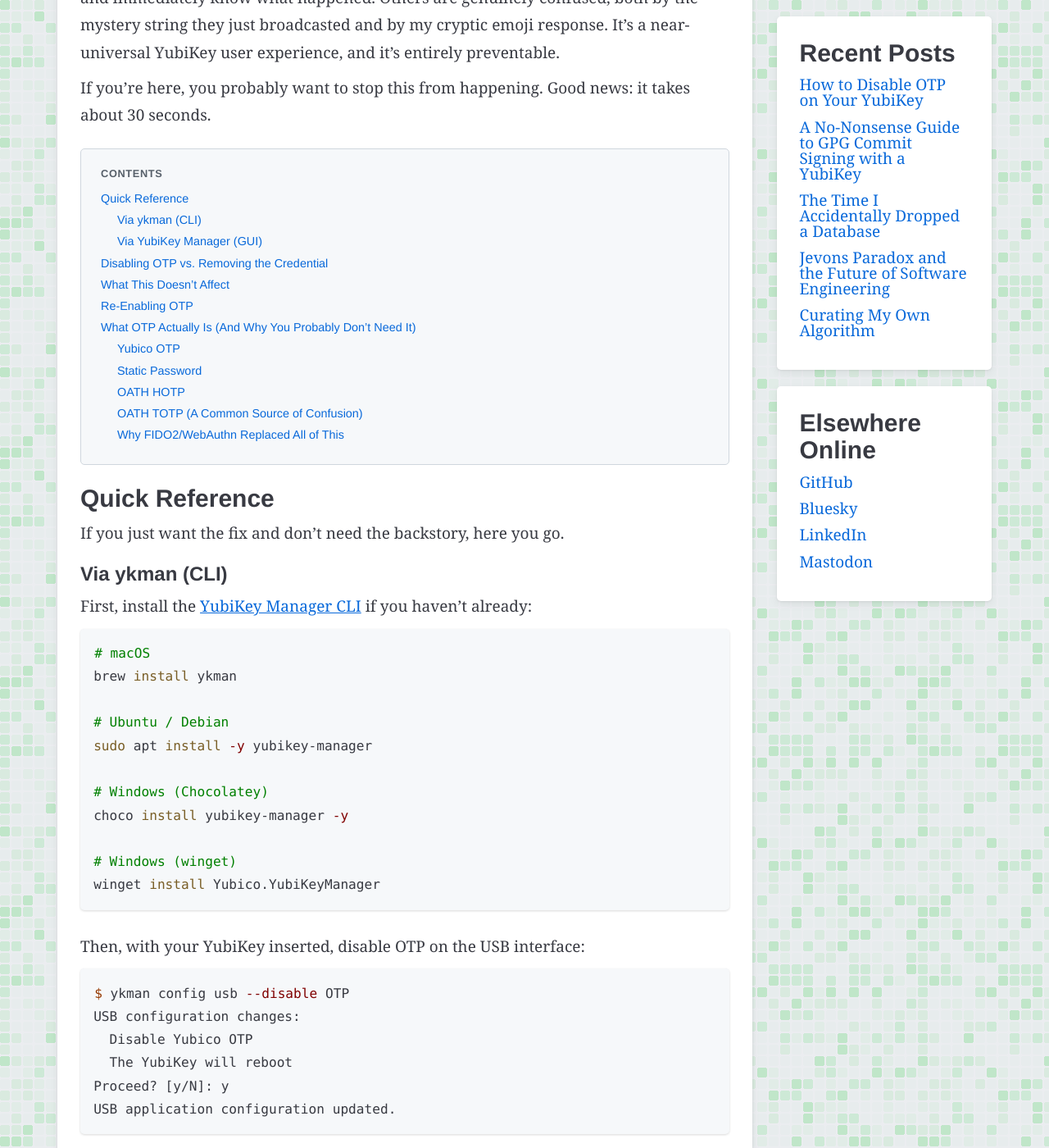
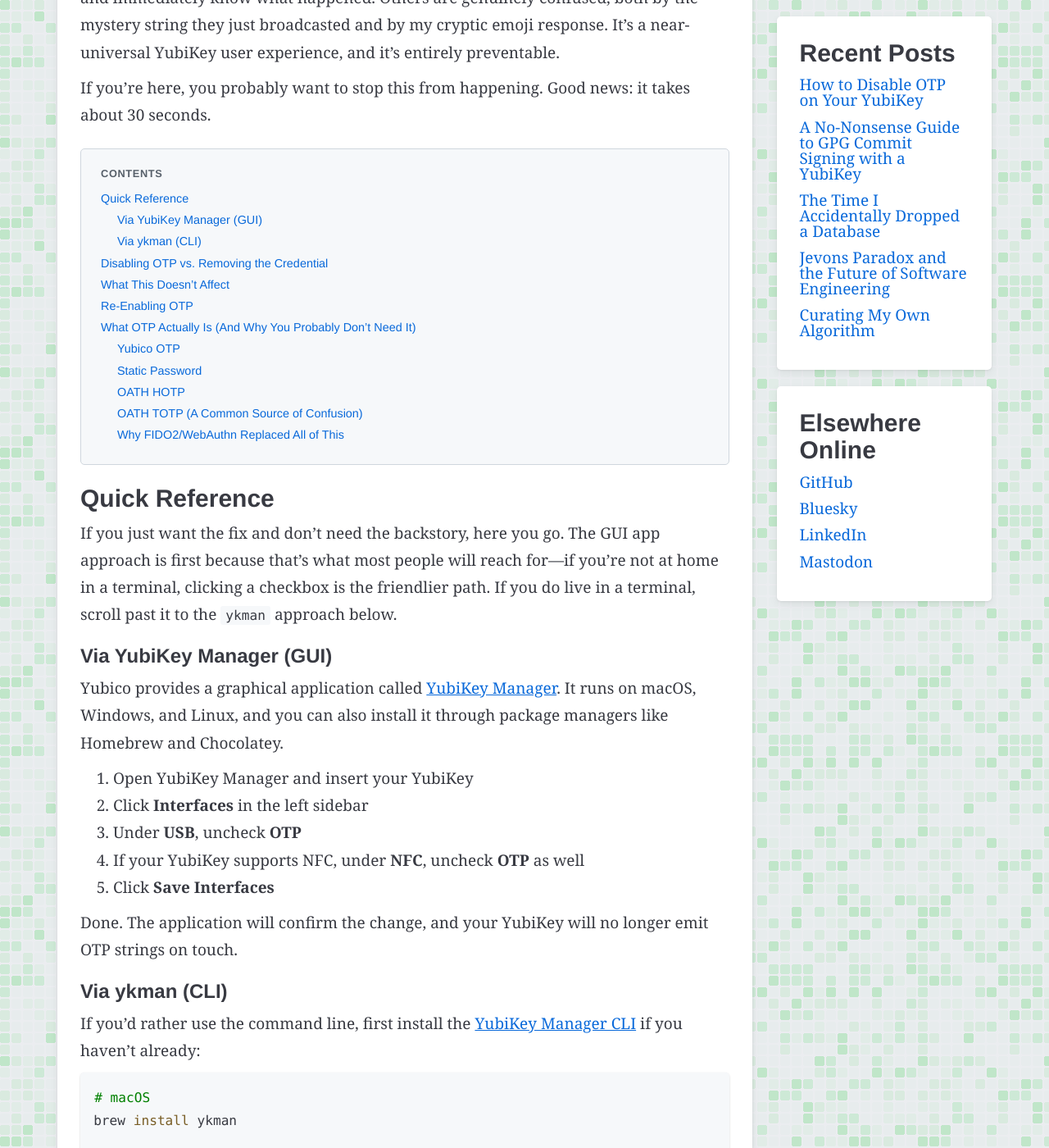
Before and after one commit to ryanspletzer/ryanspletzer.github.io, a Jekyll site: the page built from _posts/2026-04-18-how-to-disable-otp-on-your-yubikey.md, in a window 1280 px wide and 1400 px high, scrolled down 994 px. Shown: the whole window at 82% size. Built offline with Jekyll 4.4.1, drawn with Linux system fonts in a browser that asks for light colours; some of the changed text lies outside the part shown.

Commit message:
Reorder Quick Reference (GUI first) and flesh out reprogram example
- Put the GUI method before the ykman CLI method in Quick Reference,
  and add a short framing paragraph: most readers will reach for the
  GUI; terminal-comfortable folks can scroll to the ykman version
- Reword the GUI section's opener now that it's not the secondary
  option, and pull the platform/package-manager note out of step 1
  into the intro paragraph for cleaner steps
- Reword the CLI section's opener and update the closing line
- In the Re-Enabling section, list the GUI re-enable first (linking
  back to Quick Reference) to match the new ordering
- Show the full output of `ykman otp yubiotp ... --serial-public-id
  --generate-private-id --generate-key` (verified against ykman 5.9.1)
  so the reprogram example matches the format of the disable examples

Co-Authored-By: Claude Opus 4.7 (1M context) <noreply@anthropic.com>

````diff
--- a/_posts/2026-04-18-how-to-disable-otp-on-your-yubikey.md
+++ b/_posts/2026-04-18-how-to-disable-otp-on-your-yubikey.md
@@ -54,10 +54,33 @@ Good news: it takes about 30 seconds.
 
 If you just want the fix and don't need the backstory,
 here you go.
+The GUI app approach is first because that's what most people will reach for—if
+you're not at home in a terminal,
+clicking a checkbox is the friendlier path.
+If you do live in a terminal,
+scroll past it to the `ykman` approach below.
+
+### Via YubiKey Manager (GUI)
+
+Yubico provides a graphical application called
+[YubiKey Manager](https://www.yubico.com/support/download/yubikey-manager/).
+It runs on macOS, Windows, and Linux,
+and you can also install it through package managers like Homebrew and Chocolatey.
+
+1. Open YubiKey Manager and insert your YubiKey
+2. Click **Interfaces** in the left sidebar
+3. Under **USB**, uncheck **OTP**
+4. If your YubiKey supports NFC, under **NFC**, uncheck **OTP** as well
+5. Click **Save Interfaces**
+
+Done.
+The application will confirm the change,
+and your YubiKey will no longer emit OTP strings on touch.
 
 ### Via ykman (CLI)
 
-First, install the
+If you'd rather use the command line,
+first install the
 [YubiKey Manager CLI](https://developers.yubico.com/yubikey-manager/)
 if you haven't already:
 
@@ -99,29 +122,11 @@ NFC application configuration updated.
 
 That's it.
 No more accidental OTP strings.
-Read on for the GUI method, more context, or to understand what you just did.
-
-### Via YubiKey Manager (GUI)
-
-If you'd rather not use the command line, Yubico provides a graphical application:
-
-1. Download and install
-   [YubiKey Manager](https://www.yubico.com/support/download/yubikey-manager/)
-   (available on macOS, Windows, and Linux,
-   and you can also get this through package managers like Homebrew and Chocolatey)
-2. Open YubiKey Manager and insert your YubiKey
-3. Click **Interfaces** in the left sidebar
-4. Under **USB**, uncheck **OTP**
-5. If your YubiKey supports NFC, under **NFC**, uncheck **OTP** as well
-6. Click **Save Interfaces**
-
-Done.
-The application will confirm the change,
-and your YubiKey will no longer emit OTP strings on touch.
+Read on for more context, and to understand what you just disabled.
 
 ## Disabling OTP vs. Removing the Credential
 
-There are actually two different things you can do here,
+There are actually two different things you can do here to remove OTP,
 and it's worth understanding the distinction.
 
 **Disabling the OTP application** is what the Quick Reference section above does.
@@ -201,7 +206,10 @@ I'm struggling to imagine why you would,
 but who am I to judge—the
 process is straightforward.
 
-Via ykman:
+Via the GUI app: same steps as before in the [Quick Reference](#quick-reference),
+but check the OTP box instead of unchecking it.
+
+Via `ykman`:
 
 ```bash
 # Re-enable OTP over USB
@@ -211,15 +219,16 @@ ykman config usb --enable OTP
 ykman config nfc --enable OTP
 ```
 
-Via the GUI: same steps as before,
-but check the OTP box instead of unchecking it.
-
 If you went the slot-credential route
 and deleted the Yubico OTP credential from Slot 1,
 you can reprogram it:
 
 ```bash
-ykman otp yubiotp 1 --serial-public-id --generate-private-id --generate-key
+$ ykman otp yubiotp 1 --serial-public-id --generate-private-id --generate-key
+Using YubiKey serial as public ID: vvcccbblbgjr
+Using a randomly generated private ID: 7d795b01b50c
+Using a randomly generated secret key: f857d5634a0cf143b7bf88dd0ee6af92
+Program a YubiOTP credential in slot 1? [y/N]: y
 ```
 
 This generates a new Yubico OTP credential
````
